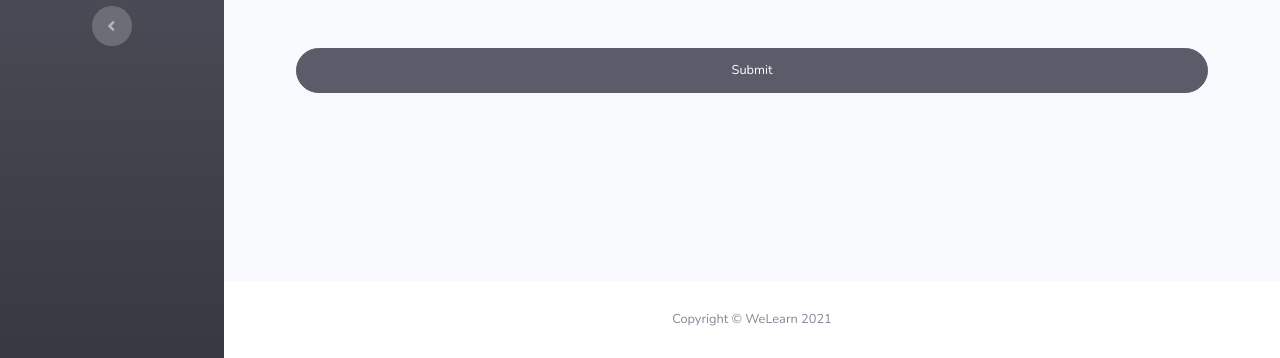
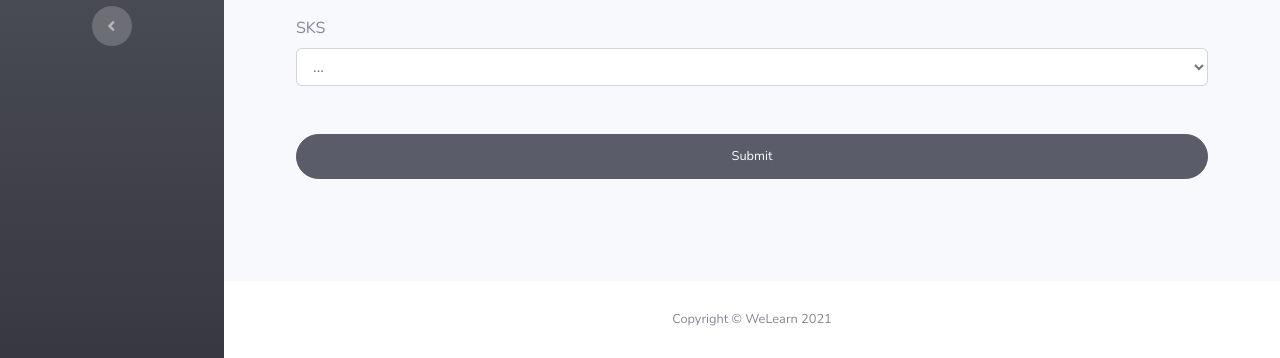
Before and after one commit to MartienJun/web-WeLearn, a Flask app: page /admin/subject/create in a window 1280 px wide. Shown: the part 442-800 px from the top of the page. Run offline with Flask 2, Linux system fonts and the light colour scheme; a user stored in the database is signed in; data comes from the database, SQL or seed files in the repository; some libraries are stand-ins or nearby versions.

Commit message:
Update create_subject.html

```diff
--- a/myapp/templates/admin/subject/create_subject.html
+++ b/myapp/templates/admin/subject/create_subject.html
@@ -41,6 +41,15 @@
                         </select>
                     </div>
 
+                    <div class="form-group">
+                        <label for="">SKS</label>
+                        <select name="sks" id="" class="form-control">
+                            <option value="">...</option>
+                            <option value="2">2</option>
+                            <option value="4">4</option>
+                        </select>
+                    </div>
+
                     <button type="submit" value="create subject" class="btn btn-dark btn-user btn-block mt-5">
                         Submit
                     </button>
```
